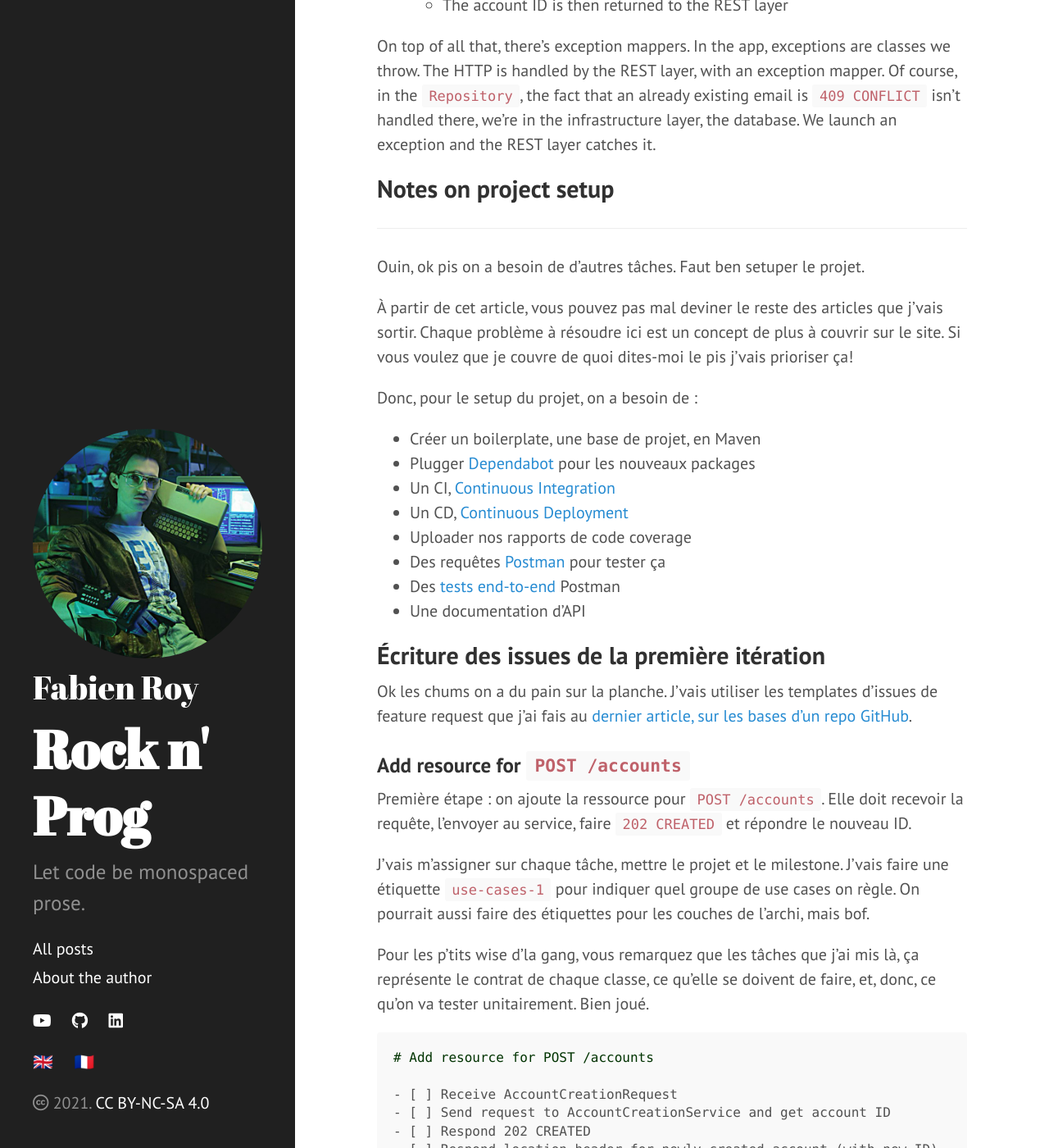
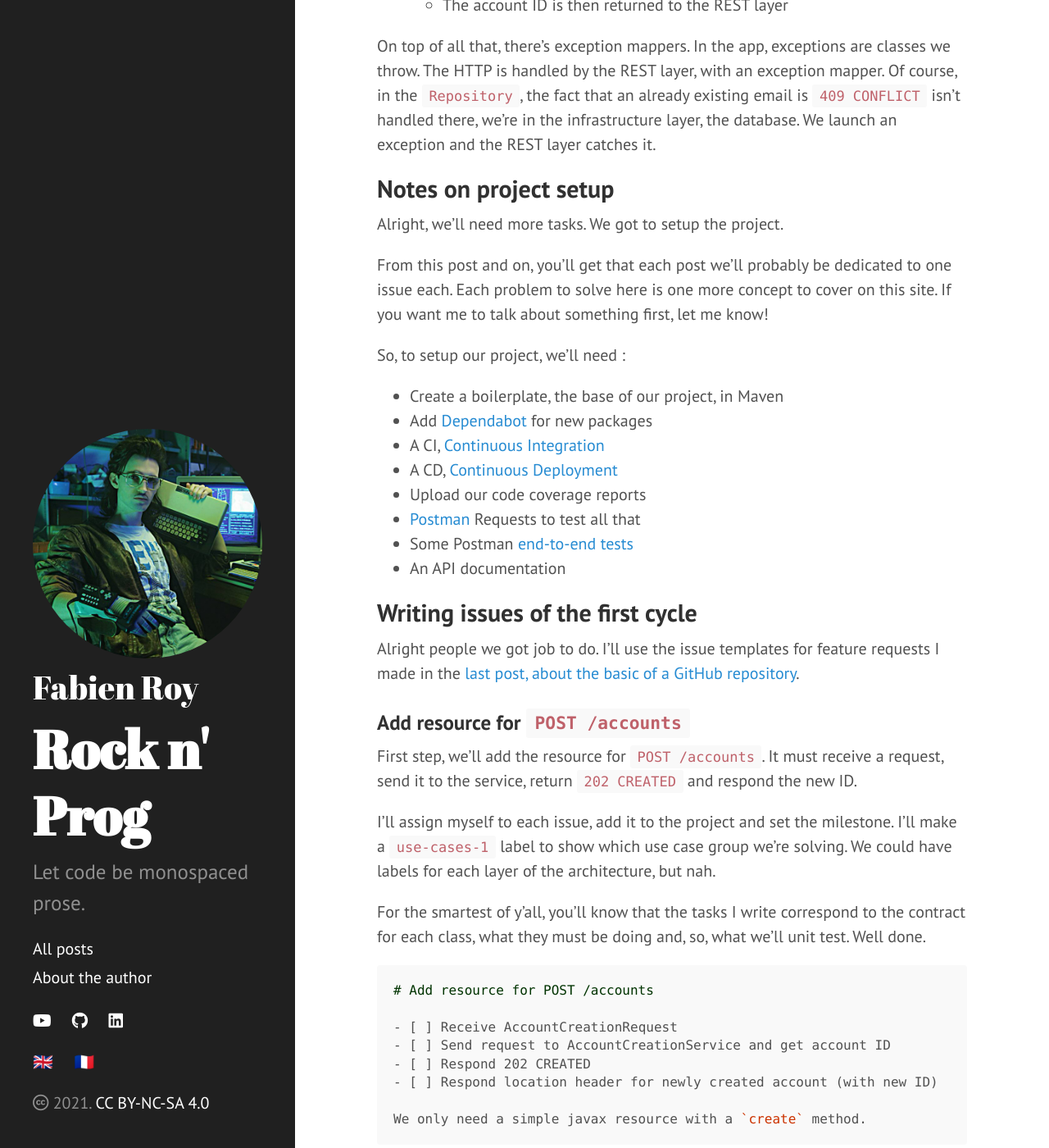
Before and after one commit to ExiledNarwal28/rocknprog, a Jekyll site: the page built from web/en/_posts/2021-02-13-choosing-cycles-and-creating-issues.md, in a window 1280 px wide and 1400 px high, scrolled down 4508 px. Shown: the whole window at 82% size. Built offline with Jekyll 4.4.1, drawn with Linux system fonts in a browser that asks for light colours; some of the changed text lies outside the part shown.

Commit message:
Add some more parts of the english post

````diff
--- a/web/en/_posts/2021-02-13-choosing-cycles-and-creating-issues.md
+++ b/web/en/_posts/2021-02-13-choosing-cycles-and-creating-issues.md
@@ -95,41 +95,39 @@ The regular flow of our architecture, or at least the one to create a user / acc
     - Also, the `Repository` throws an exception if the email already exists.
   - The service receives the new account ID
   - An email is sent with the new account ID
-    - That happends in the SMTP and filesystem layer. Why filesystem? Because, in the local environment, we'll get the credentials for the used STMP email address from a file.
+    - That happens in the SMTP and filesystem layer. Why filesystem? Because, in the local environment, we'll get the credentials for the used STMP email address from a file.
   - The account ID is then returned to the REST layer
 
 On top of all that, there's exception mappers. In the app, exceptions are classes we throw. The HTTP is handled by the REST layer, with an exception mapper. Of course, in the `Repository`, the fact that an already existing email is `409 CONFLICT` isn't handled there, we're in the infrastructure layer, the database. We launch an exception and the REST layer catches it.
 
 ## Notes on project setup
 
-___
+Alright, we'll need more tasks. We got to setup the project.
 
-Ouin, ok pis on a besoin de d’autres tâches. Faut ben setuper le projet.
+From this post and on, you'll get that each post we'll probably be dedicated to one issue each. Each problem to solve here is one more concept to cover on this site. If you want me to talk about something first, let me know!
 
-À partir de cet article, vous pouvez pas mal deviner le reste des articles que j’vais sortir. Chaque problème à résoudre ici est un concept de plus à couvrir sur le site. Si vous voulez que je couvre de quoi dites-moi le pis j’vais prioriser ça!
+So, to setup our project, we'll need :
 
-Donc, pour le setup du projet, on a besoin de :
+- Create a boilerplate, the base of our project, in Maven
+- Add [Dependabot](https://dependabot.com/) for new packages
+- A CI, [Continuous Integration](https://www.cloudbees.com/continuous-delivery/continuous-integration)
+- A CD, [Continuous Deployment](https://searchitoperations.techtarget.com/definition/continuous-deployment)
+- Upload our code coverage reports
+- [Postman](https://www.postman.com/) Requests to test all that
+- Some Postman [end-to-end tests](https://www.katalon.com/resources-center/blog/end-to-end-e2e-testing/)
+- An API documentation
 
-- Créer un boilerplate, une base de projet, en Maven
-- Plugger [Dependabot](https://dependabot.com/) pour les nouveaux packages
-- Un CI, [Continuous Integration](https://www.cloudbees.com/continuous-delivery/continuous-integration)
-- Un CD, [Continuous Deployment](https://searchitoperations.techtarget.com/definition/continuous-deployment)
-- Uploader nos rapports de code coverage
-- Des requêtes [Postman](https://www.postman.com/) pour tester ça
-- Des [tests end-to-end](https://www.katalon.com/resources-center/blog/end-to-end-e2e-testing/) Postman
-- Une documentation d’API
+## Writing issues of the first cycle
 
-## Écriture des issues de la première itération
-
-Ok les chums on a du pain sur la planche. J’vais utiliser les templates d’issues de feature request que j’ai fais au [dernier article, sur les bases d’un repo GitHub]({% post_url 2021-01-24-github-repository-basics %}).
+Alright people we got job to do. I'll use the issue templates for feature requests I made in the [last post, about the basic of a GitHub repository]({% post_url 2021-01-24-github-repository-basics %}).
 
 ### Add resource for `POST /accounts`
 
-Première étape : on ajoute la ressource pour `POST /accounts`. Elle doit recevoir la requête, l’envoyer au service, faire `202 CREATED` et répondre le nouveau ID.
+First step, we'll add the resource for `POST /accounts`. It must receive a request, send it to the service, return `202 CREATED` and respond the new ID.
 
-J’vais m’assigner sur chaque tâche, mettre le projet et le milestone. J’vais faire une étiquette `use-cases-1` pour indiquer quel groupe de use cases on règle. On pourrait aussi faire des étiquettes pour les couches de l’archi, mais bof.
+I'll assign myself to each issue, add it to the project and set the milestone. I'll make a `use-cases-1` label to show which use case group we're solving. We could have labels for each layer of the architecture, but nah.
 
-Pour les p’tits wise d’la gang, vous remarquez que les tâches que j’ai mis là, ça représente le contrat de chaque classe, ce qu’elle se doivent de faire, et, donc, ce qu’on va tester unitairement. Bien joué.
+For the smartest of y'all, you'll know that the tasks I write correspond to the contract for each class, what they must be doing and, so, what we'll unit test. Well done.
 
 ```markdown
 # Add resource for POST /accounts
@@ -141,11 +139,11 @@ Pour les p’tits wise d’la gang, vous remarquez que les tâches que j’ai mi
 
 We only need a simple javax resource with a `create` method.
 ```
-*(disponible sur le [repo du projet](https://github.com/ExiledNarwal28/space-elevator/issues/2))*
+*(available on the [project's wiki](https://github.com/ExiledNarwal28/space-elevator/issues/2))*
 
 ### Add account creation service
 
-Good, après ça, le service de création de compte. On a juste à définir ce qu’il fait. Souvenez vous, y’est cool lui, il “orchestre”.
+After that, the service for account creation. We'll have to define what it does. Remember, this one "orchestrate".
 
 ```markdown
 # Add account creation service
@@ -156,13 +154,13 @@ Good, après ça, le service de création de compte. On a juste à définir ce q
 
 Simply implement the chain of commands with a `create` method.
 ```
-*(disponible sur le [repo du projet](https://github.com/ExiledNarwal28/space-elevator/issues/3))*
+*(available on the [project's wiki](https://github.com/ExiledNarwal28/space-elevator/issues/3))*
 
 ### Assemble account from account creation request
 
-Chaque étape du service représente une tâche en soit, parce que c’est de la job dispatchée à d’autres classes de l’app. La première, c’est l’assemblage du compte, qui vérifie les données et retourne un objet valide.
+Each step of the service corresponds to a task, since its job is to dispatch jobs to other classes. The first job is account assembly, which verifies the given data and return a valid domain object.
 
-Vous comprendrez qu’ici, on va avoir plusieurs classes d’assembleur. Chaque objet de domaine devrait avoir son assembleur quand il doit être transformer vers ou depuis une autre couche. Ici, on a le compte, l’ID de compte et l’utilisateur. Le service va juste se servir de celui du compte, mais whatever, on verra rendu là.
+You'll understand that here, there are going to be many assembler classes. Each domain object will have its own assembler, if we need to transform it from layer to layer. Here, we got the account, the account ID and the user. The service will only know the account one, but, whatever, we'll see when we'll get there.
 
 ```markdown
 # Assemble account from account creation request
@@ -175,13 +173,13 @@ Vous comprendrez qu’ici, on va avoir plusieurs classes d’assembleur. Chaque
 
 Implement `Account`, `AccountId` and `User` assembly with appropriate classes. Make sure everything is validated and throws correct exceptions.
 ```
-*(disponible sur le [repo du projet](https://github.com/ExiledNarwal28/space-elevator/issues/4))*
+*(available on the [project's wiki](https://github.com/ExiledNarwal28/space-elevator/issues/4))*
 
 ### Add account to repository
 
-Ensuite le service fait quoi? Il pitch l’objet valide de compte au `Repository`, pour qu’il l’enregistre.
+What does the service do after that? It sends the valid domain object to the `Repository`, which saves it.
 
-Lui, il a aussi la job de générer un nouvel account ID. Il doit aussi vérifier que l’email n’existe pas déjà dans sa liste.
+Its job is also to set a new account ID and to make sure the email does not already exist.
 
 ```markdown
 # Add account to repository
@@ -193,11 +191,11 @@ Lui, il a aussi la job de générer un nouvel account ID. Il doit aussi vérifie
 
 Simple Repository pattern with `create` method. Let's use `create` as a method name instead of `save` or `add`, since we want to create an account ID.
 ```
-*(disponible sur le [repo du projet](https://github.com/ExiledNarwal28/space-elevator/issues/5))*
+*(available on the [project's wiki](https://github.com/ExiledNarwal28/space-elevator/issues/5))*
 
 ### Send email to newly created account
 
-Ok on veut envoyer un courriel avec l’account ID. On va utiliser un port SMTP pour ça.
+Ok, and we want to send an email with the account ID. We'll use the SMTP port for that.
 
 ```markdown
 # Send email to newly created account
@@ -208,11 +206,11 @@ Ok on veut envoyer un courriel avec l’account ID. On va utiliser un port SMTP
 
 At account creation, send an email to the given user email address containing newly created account ID. This is done after the service creates the account with the repository.
 ```
-*(disponible sur le [repo du projet](https://github.com/ExiledNarwal28/space-elevator/issues/10))*
+*(available on the [project's wiki](https://github.com/ExiledNarwal28/space-elevator/issues/10))*
 
 ### Implement properties file reader for SMTP credentials (local environment)
 
-Pour le courriel, on a besoin de deux issues un peu weird : pour lire ce qu’on a besoin pour utiliser le service SMTP. On a besoin d’une issue pour l’environnement local, avec un fichier .properties, et une issue pour l’environnement déployé, avec des variables d’environnement.
+For the email, we'll need two weird issues : to read what we need to use the SMTP service. We'll need an issue for the local environment, where we use a .properties file, and an issue for the deployed environment, where we use environment variables.
 
 ```markdown
 # Implement properties file reader for SMTP credentials (local environment)
@@ -226,8 +224,7 @@ Requires #10 to be done
 
 This is only for the local environment. Heroku (CD) will need env vars.
 ```
-
-*(disponible sur le [repo du projet](https://github.com/ExiledNarwal28/space-elevator/issues/18))*
+*(available on the [project's wiki](https://github.com/ExiledNarwal28/space-elevator/issues/18))*
 
 ### Implement env var obtention for SMTP credentials (deployed environment)
 
@@ -239,11 +236,11 @@ Requires #10 and #11 to be done.
 - [ ] Implement env vars reading
 - [ ] Add env vars to Heroku
 ```
-*(disponible sur le [repo du projet](https://github.com/ExiledNarwal28/space-elevator/issues/19))*
+*(available on the [project's wiki](https://github.com/ExiledNarwal28/space-elevator/issues/19))*
 
 ### Return error message and description for account exceptions
 
-Dernier truc pour le use case : on doit retourner un code d’erreur et une description pour chaque exception de l’app. C’est une issue aussi.
+Last thing for this use case : we'll return an error code and a description for each exception of the app. That's an issue too.
 
 ```markdown
 # Return error message and description for account exceptions
@@ -253,7 +250,9 @@ Dernier truc pour le use case : on doit retourner un code d’erreur et une desc
 
 Pretty self-explanatory, we want to map each exception for accounts to a `ErrorResponse` (containing an error and a description) with an associated HTTP status.
 ```
-*(disponible sur le [repo du projet](https://github.com/ExiledNarwal28/space-elevator/issues/6))*
+*(available on the [project's wiki](https://github.com/ExiledNarwal28/space-elevator/issues/6))*
+
+___
 
 ### Setup Maven boilerplate
 
@@ -270,7 +269,7 @@ Donc, on veut avoir un setup de base, une ressource pour tester la couche d’AP
 
 Just make sure the resource can be accessed and tests can be run.
 ```
-*(disponible sur le [repo du projet](https://github.com/ExiledNarwal28/space-elevator/issues/7))*
+*(available on the [project's wiki](https://github.com/ExiledNarwal28/space-elevator/issues/7))*
 
 Pour ça, j’vais utiliser un label “setup”. C’est pas du règlage de use case, c’est du setup de projet.
 
@@ -286,7 +285,7 @@ Requires #7 to be done
 - [ ] Simply activate Dependabot on `pom.xml`
 - [ ] Add Dependabot badge to `README.md`
 ```
-*(disponible sur le [repo du projet](https://github.com/ExiledNarwal28/space-elevator/issues/8))*
+*(available on the [project's wiki](https://github.com/ExiledNarwal28/space-elevator/issues/8))*
 
 ### Implement CI workflow
 
@@ -305,7 +304,7 @@ Requires #7 to be done
 
 Use `.github/workflows/ci.yml` for this.
 ```
-*(disponible sur le [repo du projet](https://github.com/ExiledNarwal27/space-elevator/issues/9))*
+*(available on the [project's wiki](https://github.com/ExiledNarwal27/space-elevator/issues/9))*
 
 Pour le CI et CD, on pourrait utiliser un label `devops` plutôt que `setup`, mais j’vais regrouper ça dans `setup`, vu que ça sera fait direct après le boilerplate du projet, avant de faire les use cases.
 
@@ -323,7 +322,7 @@ Requires #7 to be done
 - [ ] Send app to Heroku
 - [ ] Add CD workflow badge to `README.md`
 ```
-*(disponible sur le [repo du projet](https://github.com/ExiledNarwal27/space-elevator/issues/11))*
+*(available on the [project's wiki](https://github.com/ExiledNarwal27/space-elevator/issues/11))*
 
 ### Implement code coverage reporting
 
@@ -338,7 +337,7 @@ Requires #9 to be done
 - [ ] Add CI step to upload to codecov
 - [ ] Add code coverage badge to `README.md`
 ```
-*(disponible sur le [repo du projet](https://github.com/ExiledNarwal27/space-elevator/issues/12))*
+*(available on the [project's wiki](https://github.com/ExiledNarwal27/space-elevator/issues/12))*
 
 ### Create Postman request for POST /accounts
 
@@ -349,7 +348,7 @@ On veut utiliser Postman pour stocker nos requêtes faites à l’API. On va fai
 
 Add requests in `resources` directory, from root of repository
 ```
-*(disponible sur le [repo du projet](https://github.com/ExiledNarwal27/space-elevator/issues/13))*
+*(available on the [project's wiki](https://github.com/ExiledNarwal27/space-elevator/issues/13))*
 
 ### Create Postman end-to-end tests for POST /accounts
 
@@ -369,7 +368,7 @@ Implement the following end-to-end tests :
 
 Add end-to-end tests in `resources` directory, from root of repository
 ```
-*(disponible sur le [repo du projet](https://github.com/ExiledNarwal27/space-elevator/issues/14))*
+*(available on the [project's wiki](https://github.com/ExiledNarwal27/space-elevator/issues/14))*
 
 ### Implement End-to-End workflow
 
@@ -383,7 +382,7 @@ Requires #11 and #14 to be done.
 - [ ] Use newman to create a workflow that checks end-to-end tests on the deployed app.
 - [ ] Add End-to-End workflow badge to `README.md`
 ```
-*(disponible sur le [repo du projet](https://github.com/ExiledNarwal27/space-elevator/issues/15))*
+*(available on the [project's wiki](https://github.com/ExiledNarwal27/space-elevator/issues/15))*
 
 Petite note, notre app va être unit testée sur tout ce qui fait du sens de unit test. On va avoir quelques tests e2e pour la surface, mais c'est tout.
 
@@ -400,7 +399,7 @@ J’dois encore décider de la techno pour ça. J’hésite entre [Swagger](http
 - [ ] Setup API documentation accordingly to Postman request and end-to-end tests
 - [ ] Setup GitHub pages for API documentation on develop branch
 ```
-*(disponible sur le [repo du projet](https://github.com/ExiledNarwal27/space-elevator/issues/16))*
+*(available on the [project's wiki](https://github.com/ExiledNarwal27/space-elevator/issues/16))*
 
 ### Unleash release 0.1.0
 
@@ -419,7 +418,7 @@ Et mes ami-e-s, finalement, on lâche la release 0.1.0. La création d’utilisa
 
 It's time, folks.
 ```
-*(disponible sur le [repo du projet](https://github.com/ExiledNarwal27/space-elevator/issues/17))*
+*(available on the [project's wiki](https://github.com/ExiledNarwal27/space-elevator/issues/17))*
 
 J’vais utiliser un label `release`, vu que c’est ni une feature, ni d’la doc, ni quoi que ce soit d’autre.
 
````
Also changed, not shown: web/fr/_posts/2021-02-13-choosing-cycles-and-creating-issues.md (+0 -1 lines).
